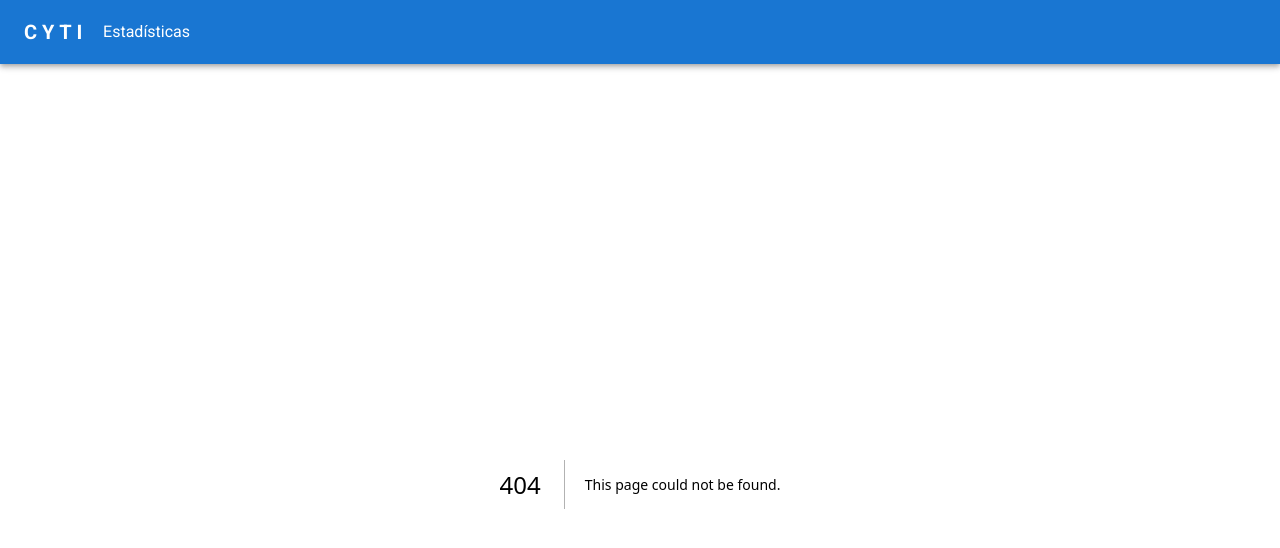
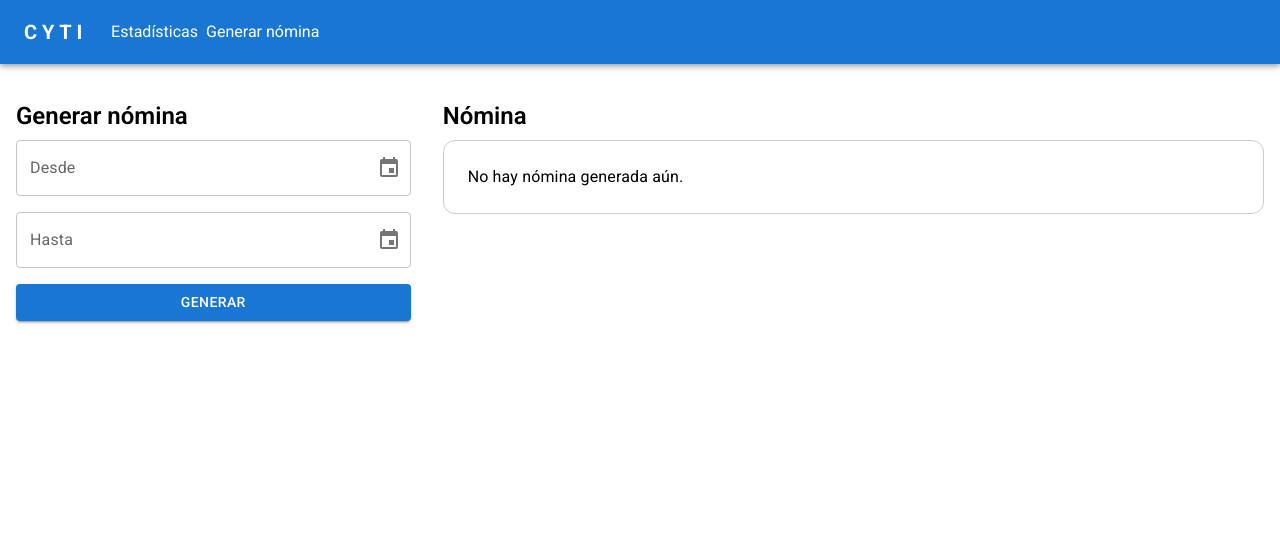
Before and after one commit to ErikSamuelVT/cyti-admin, a Next.js app: page /payroll in a window 1280 px wide. Before the commit this address had no page. Shown: the top 548 px of the page. Built offline with nearby package versions, Linux system fonts and the light colour scheme.

Commit message:
feat: The payroll generation function was added

```diff
--- a/app/lib/interfaces.ts
+++ b/app/lib/interfaces.ts
@@ -31,3 +31,9 @@ export interface SelectElementProps {
   ) => void;
   elements: string[];
 }
+
+export interface OperatorResult {
+  operator: string;
+  summary: string;
+  tripsByDay: string[];
+}
--- /dev/null
+++ b/app/lib/parseDate.ts
@@ -0,0 +1,56 @@
+import { capitalize } from '@mui/material';
+
+import { OperatorResult, TableLog } from './interfaces';
+
+export function parseDate(date: string) {
+  const [year, month, day] = date.split('/').map(Number);
+  return new Date(year, month - 1, day);
+}
+
+export const getDayName = (date: Date) => {
+  return date.toLocaleDateString('es-MX', { weekday: 'long' });
+};
+
+export const filterByDateRange = (records: TableLog[], start: string, end: string) => {
+  const startDate = new Date(start);
+  const endDate = new Date(end);
+
+  return records.filter((record) => {
+    const recordDate = parseDate(record.date!);
+    return recordDate >= startDate && recordDate <= endDate;
+  });
+};
+
+export const summaryByOperator = (records: TableLog[]): OperatorResult[] => {
+  const groupByOperator: Record<string, TableLog[]> = {};
+
+  records.forEach((record) => {
+    if (!groupByOperator[record.operator]) groupByOperator[record.operator] = [];
+    groupByOperator[record.operator].push(record);
+  });
+
+  return Object.entries(groupByOperator).map(([operator, trips]) => {
+    const countByDestinity: Record<string, number> = {};
+
+    trips.forEach((e) => {
+      countByDestinity[e.destinity] = (countByDestinity[e.destinity] || 0) + 1;
+    });
+
+    const summary = Object.entries(countByDestinity)
+      .map(([destinity, nTrips]) => `${nTrips} ${destinity}`)
+      .join(', ');
+
+    const tripsByDay = trips.map((trip) => {
+      const day = getDayName(parseDate(trip.date!));
+      return trip.destinity === 'Puebla refrigerado'
+        ? `- ${capitalize(day)} ${trip.nDestinations} ${(trip.nDestinations ?? 0) > 1 ? 'tiros' : 'tiro'} / Tarifa ${(trip.nDestinations ?? 0) > 2 ? 'B' : 'A'}`
+        : `- ${capitalize(day)} ${trip.destinity}`;
+    });
+
+    return {
+      operator,
+      summary,
+      tripsByDay,
+    };
+  });
+};
--- a/app/page.tsx
+++ b/app/page.tsx
@@ -5,7 +5,7 @@ import { LocalizationProvider } from '@mui/x-date-pickers/LocalizationProvider';
 import { useState } from 'react';
 
 import { TableLog } from './lib/interfaces';
-import Form from './ui/form/form';
+import RegistrationForm from './ui/forms/registrationForm';
 import TableComponent from './ui/table/table';
 
 export default function Home() {
@@ -16,7 +16,10 @@ export default function Home() {
       <main>
         <Grid container>
           <Grid size={{ xs: 12, md: 4 }} className="p-4">
-            <Form recordToUpdate={recordToUpdate} setRecordToUpdate={setRecordToUpdate} />
+            <RegistrationForm
+              recordToUpdate={recordToUpdate}
+              setRecordToUpdate={setRecordToUpdate}
+            />
           </Grid>
           <Grid size={{ xs: 12, md: 8 }} className="p-4">
             <TableComponent
--- /dev/null
+++ b/app/payroll/layout.tsx
@@ -0,0 +1,11 @@
+'use client';
+import { LocalizationProvider } from '@mui/x-date-pickers';
+import { AdapterDayjs } from '@mui/x-date-pickers/AdapterDayjs';
+
+export default function RootLayout({
+  children,
+}: Readonly<{
+  children: React.ReactNode;
+}>) {
+  return <LocalizationProvider dateAdapter={AdapterDayjs}>{children}</LocalizationProvider>;
+}
--- /dev/null
+++ b/app/payroll/page.tsx
@@ -0,0 +1,17 @@
+import { Grid } from '@mui/material';
+
+import PayrollBox from '../ui/box/payrollBox';
+import PayRollForm from '../ui/forms/payrollForm';
+
+export default function PayRoll() {
+  return (
+    <Grid container>
+      <Grid size={{ xs: 12, md: 4 }} className="p-4">
+        <PayRollForm />
+      </Grid>
+      <Grid size={{ xs: 12, md: 8 }} className="p-4">
+        <PayrollBox />
+      </Grid>
+    </Grid>
+  );
+}
--- /dev/null
+++ b/app/store/payrollStore.ts
@@ -0,0 +1,13 @@
+import { create } from 'zustand';
+
+import { OperatorResult } from '../lib/interfaces';
+
+type Store = {
+  payroll: OperatorResult[];
+  addPayroll: (payroll: OperatorResult[]) => void;
+};
+
+export const usePayrollStore = create<Store>()((set) => ({
+  payroll: [],
+  addPayroll: (payroll: OperatorResult[]) => set({ payroll }),
+}));
--- /dev/null
+++ b/app/ui/box/payrollBox.tsx
@@ -0,0 +1,61 @@
+'use client';
+import { Box, List, ListItem, ListItemText, Stack, Typography } from '@mui/material';
+
+import { usePayrollStore } from '@/app/store/payrollStore';
+
+export default function PayrollBox() {
+  const { payroll } = usePayrollStore();
+
+  const timestampDate = Date.now();
+  const currentDate = new Date(timestampDate);
+  const now = currentDate.getDate();
+  currentDate.setDate(currentDate.getDay() - 6);
+  const startDate = currentDate.getDate();
+
+  return (
+    <>
+      <h3 className="text-2xl font-semibold">Nómina</h3>
+      <Box
+        sx={{
+          display: 'flex',
+          flexDirection: 'column',
+          border: '1px solid #ccc',
+          borderRadius: 3,
+          p: 3,
+          mt: 1,
+          maxHeight: '520px',
+          overflowY: 'auto',
+        }}
+      >
+        {payroll.length > 0 && (
+          <Box sx={{ mb: 2 }}>
+            <Typography>Buen día, esta es la nomina de la semana</Typography>
+            <Typography>
+              Del {`${startDate}`} al {`${now}`} de enero 2026
+            </Typography>
+          </Box>
+        )}
+
+        {payroll.length > 0 ? (
+          payroll.map((pr) => (
+            <Stack key={pr.operator}>
+              <Typography>
+                {pr.operator}: {pr.summary}
+              </Typography>
+
+              <List>
+                {pr.tripsByDay.map((trip) => (
+                  <ListItem key={trip} disablePadding>
+                    <ListItemText primary={`${trip}`} />
+                  </ListItem>
+                ))}
+              </List>
+            </Stack>
+          ))
+        ) : (
+          <Typography>No hay nómina generada aún.</Typography>
+        )}
+      </Box>
+    </>
+  );
+}
--- /dev/null
+++ b/app/ui/forms/payrollForm.tsx
@@ -0,0 +1,53 @@
+'use client';
+
+import { Button } from '@mui/material';
+import { DatePicker } from '@mui/x-date-pickers';
+import dayjs from 'dayjs';
+import { useState } from 'react';
+
+import { filterByDateRange, summaryByOperator } from '@/app/lib/parseDate';
+import { useLogStore } from '@/app/store/logStore';
+import { usePayrollStore } from '@/app/store/payrollStore';
+
+export default function PayRollForm() {
+  const [start, setStart] = useState<string>('');
+  const [end, setEnd] = useState<string>('');
+
+  const { records } = useLogStore();
+  const { addPayroll } = usePayrollStore();
+
+  const handleSubmit = (e: React.FormEvent<HTMLFormElement>) => {
+    e.preventDefault();
+    const filteredRecords = filterByDateRange(records, start, end);
+    const payrollGeneral = summaryByOperator(filteredRecords);
+    const payrollOrdered = payrollGeneral.sort((a: any, b: any) =>
+      a.operator.localeCompare(b.operator),
+    );
+    addPayroll(payrollOrdered);
+    setStart('');
+    setEnd('');
+  };
+
+  return (
+    <>
+      <h3 className="text-2xl font-semibold">Generar nómina</h3>
+      <form className="flex flex-col gap-4 mt-2 max-h-[430]" onSubmit={handleSubmit}>
+        <DatePicker
+          name="to"
+          label="Desde"
+          value={start ? dayjs(start, 'YYYY-MM-DD') : null}
+          onChange={(value) => setStart(value?.format('YYYY/MM/DD') || '')}
+        />
+        <DatePicker
+          name="from"
+          label="Hasta"
+          value={end ? dayjs(end, 'YYYY/MM/DD') : null}
+          onChange={(value) => setEnd(value?.format('YYYY/MM/DD') || '')}
+        />
+        <Button variant="contained" type="submit">
+          Generar
+        </Button>
+      </form>
+    </>
+  );
+}
--- a/app/ui/form/form.tsx
+++ b/app/ui/forms/registrationForm.tsx
@@ -23,7 +23,7 @@ const initialState = {
   nDestinations: 0,
 };
 
-export default function Form({ recordToUpdate, setRecordToUpdate }: props) {
+export default function RegistrationForm({ recordToUpdate, setRecordToUpdate }: props) {
   const { addRecord, updateRecord } = useLogStore();
 
   const [isUpdate, setIsUpdate] = useState<boolean>(false);
--- a/app/ui/header/header.tsx
+++ b/app/ui/header/header.tsx
@@ -29,8 +29,11 @@ export default function Header() {
               display: 'flex',
             }}
           >
-            <Link href="/dashboard" className="my-2 text-white block">
+            <Link href="/dashboard" className="my-2 mx-2  text-white block">
               Estadísticas
+            </Link>
+            <Link href="/payroll" className="my-2 text-white block">
+              Generar nómina
             </Link>
           </Box>
         </Toolbar>
--- a/app/ui/table/table.tsx
+++ b/app/ui/table/table.tsx
@@ -12,7 +12,7 @@ import {
   TablePagination,
   TableRow,
 } from '@mui/material';
-import { Fragment, useEffect, useMemo, useState } from 'react';
+import { Fragment, useMemo, useState } from 'react';
 
 import { getTripsByOperators, getTripsByUnits } from '@/app/lib/getNTrips';
 import { OperatorTrip, TableLog, UnitTrip } from '@/app/lib/interfaces';
```
